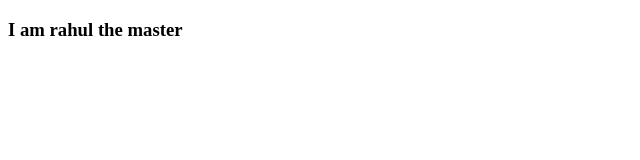
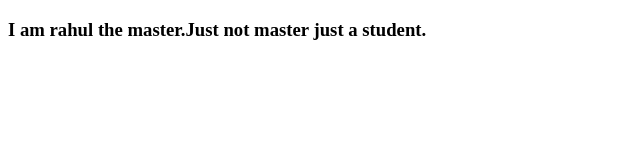
Before and after one commit to rahulkumar-pixel/Master, a plain HTML site: page index.html in a window 1280 px wide. Shown: the whole page, without its empty margins (0-640 px from the left). Drawn offline with Linux system fonts and the light colour scheme.

Commit message:
improving my words

```diff
--- a/index.html
+++ b/index.html
@@ -6,6 +6,6 @@
     <title>Document</title>
 </head>
 <body>
-    <h3>I am rahul the master</h3>
+    <h3>I am rahul the master.Just not master just a student.</h3>
 </body>
 </html>
```
